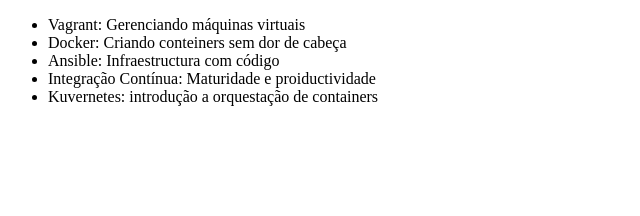
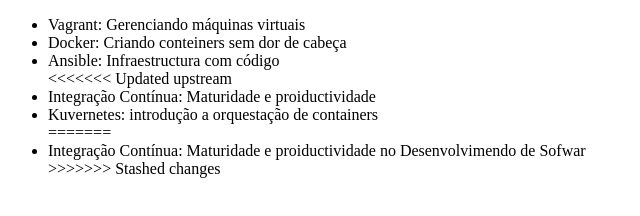
Before and after one commit to jehu1914/alura-git, a plain HTML site: page index.html in a window 1280 px wide. Shown: the whole page, without its empty margins (0-640 px from the left). Drawn offline with Linux system fonts and the light colour scheme.

Commit message:
Alterando o nome do curso de Integração

```diff
--- a/index.html
+++ b/index.html
@@ -9,8 +9,12 @@
         <li>Vagrant: Gerenciando máquinas virtuais</li>
         <li>Docker: Criando conteiners sem dor de cabeça</li>
         <li>Ansible: Infraestructura com código</li>
+<<<<<<< Updated upstream
         <li>Integração Contínua: Maturidade e proiductividade</li>
         <li>Kuvernetes: introdução a orquestação de containers</li>
+=======
+        <li>Integração Contínua: Maturidade e proiductividade no Desenvolvimendo de Sofwar</li>
+>>>>>>> Stashed changes
     </ul>
 </body>
 </html>
```
